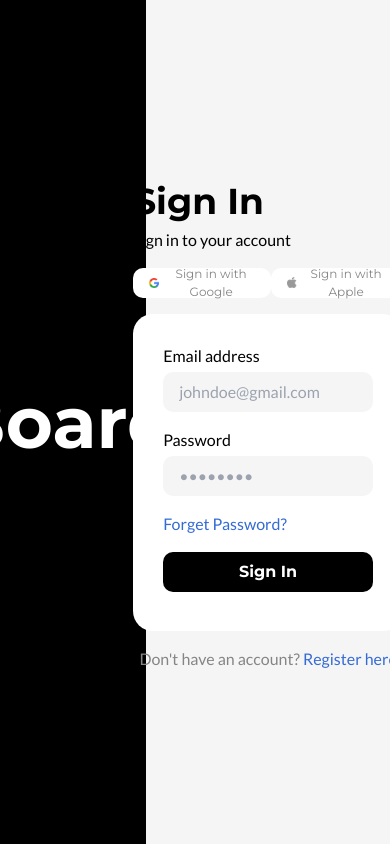
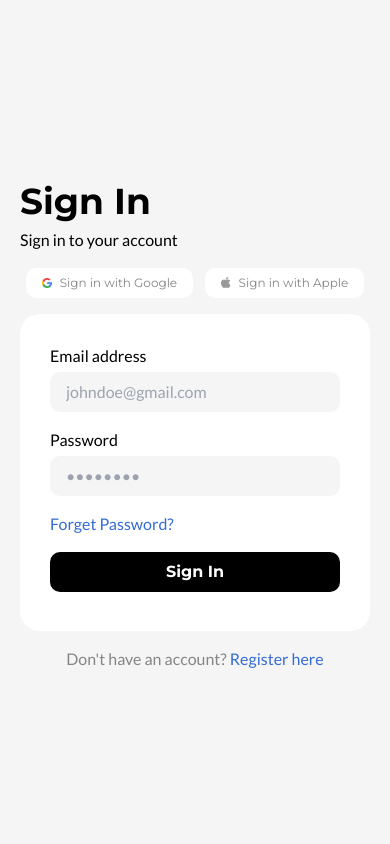
Before and after one commit to Avin008/Listed-Dashboard-Assignment, a Next.js app: page / in a window 390 px wide. Built offline with nearby package versions, Linux system fonts and the light colour scheme.

Commit message:
feat: sign-up page responsive

```diff
--- a/src/app/dashboard/layout.tsx
+++ b/src/app/dashboard/layout.tsx
@@ -25,7 +25,7 @@ const DashboardLayout = ({ children }: { children: React.ReactElement }) => {
   return (
     <main className="grid min-h-screen grid-cols-10 bg-[#F5F5F5] p-4">
       <div className="relative col-span-2">
-        <div className="sticky top-5 h-[33rem] rounded-3xl bg-black x_sm:hidden xl:block">
+        <div className="sticky top-5 h-[33rem] rounded-3xl bg-black shadow x_sm:hidden xl:block">
           <Sidebar />
           <ContactMenu />
         </div>
--- a/src/app/page.tsx
+++ b/src/app/page.tsx
@@ -8,11 +8,11 @@ import {
 
 export default function Home() {
   return (
-    <main className="grid h-screen grid-cols-8 bg-background">
-      <div className="col-span-3 flex items-center justify-center border border-black bg-[#000000]">
+    <main className="grid h-screen grid-cols-8 bg-background x_sm:p-5 md:p-0">
+      <div className="items-center justify-center border border-black bg-[#000000] x_sm:hidden md:col-span-3 md:flex">
         <Brand />
       </div>
-      <div className="col-span-5 flex items-center justify-center">
+      <div className="flex items-center justify-center x_sm:col-span-8 md:col-span-5">
         <div className="w-[385px] space-y-4">
           <FormHeading />
           <SignInWithServices />
```
